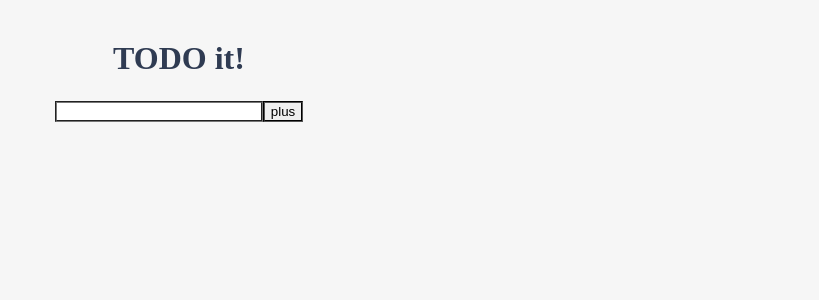
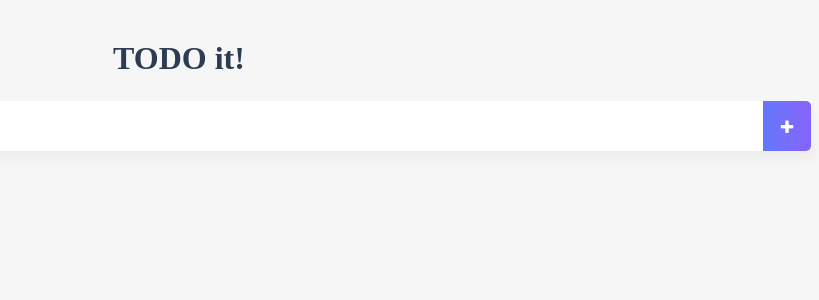
Before and after one commit to YeonsuBaek/Vue-lecture, a Vue app in the folder vue-todo/: page / in a window 1280 px wide. Shown: the top 300 px of the page, without its empty margins (461-1280 px from the left). Built offline with nearby package versions, Linux system fonts and the light colour scheme.

Commit message:
💄 Clean codes and style the component

```diff
--- a/vue-todo/src/components/TodoInput.vue
+++ b/vue-todo/src/components/TodoInput.vue
@@ -1,7 +1,9 @@
 <template>
-  <div>
-    <input type="text" v-model="newTodoItem" />
-    <button @click="addTodo">plus</button>
+  <div class="inputBox shadow">
+    <input type="text" v-model="newTodoItem" @keyup.enter="addTodo" />
+    <span class="addContainer" @click="addTodo">
+      <i class="fa fa-plus addBtn"></i>
+    </span>
   </div>
 </template>
 
@@ -23,3 +25,41 @@ export default {
   },
 };
 </script>
+
+<style scoped>
+input:focus {
+  outline: none;
+}
+
+.inputBox {
+  position: relative;
+  height: 50px;
+  line-height: 50px;
+  border-radius: 5px;
+  background: #fff;
+}
+
+.inputBox input {
+  margin-left: 1.5rem;
+  margin-right: 4.5rem;
+  width: calc(100% - 6rem);
+  font-size: 0.9rem;
+  border-style: none;
+}
+
+.addContainer {
+  position: absolute;
+  top: 0;
+  right: 0;
+  display: block;
+  width: 3rem;
+  border-radius: 0 5px 5px 0;
+  background: linear-gradient(to right, #6478fb, #8763fb);
+  cursor: pointer;
+}
+
+.addBtn {
+  color: #fff;
+  vertical-align: middle;
+}
+</style>
```
